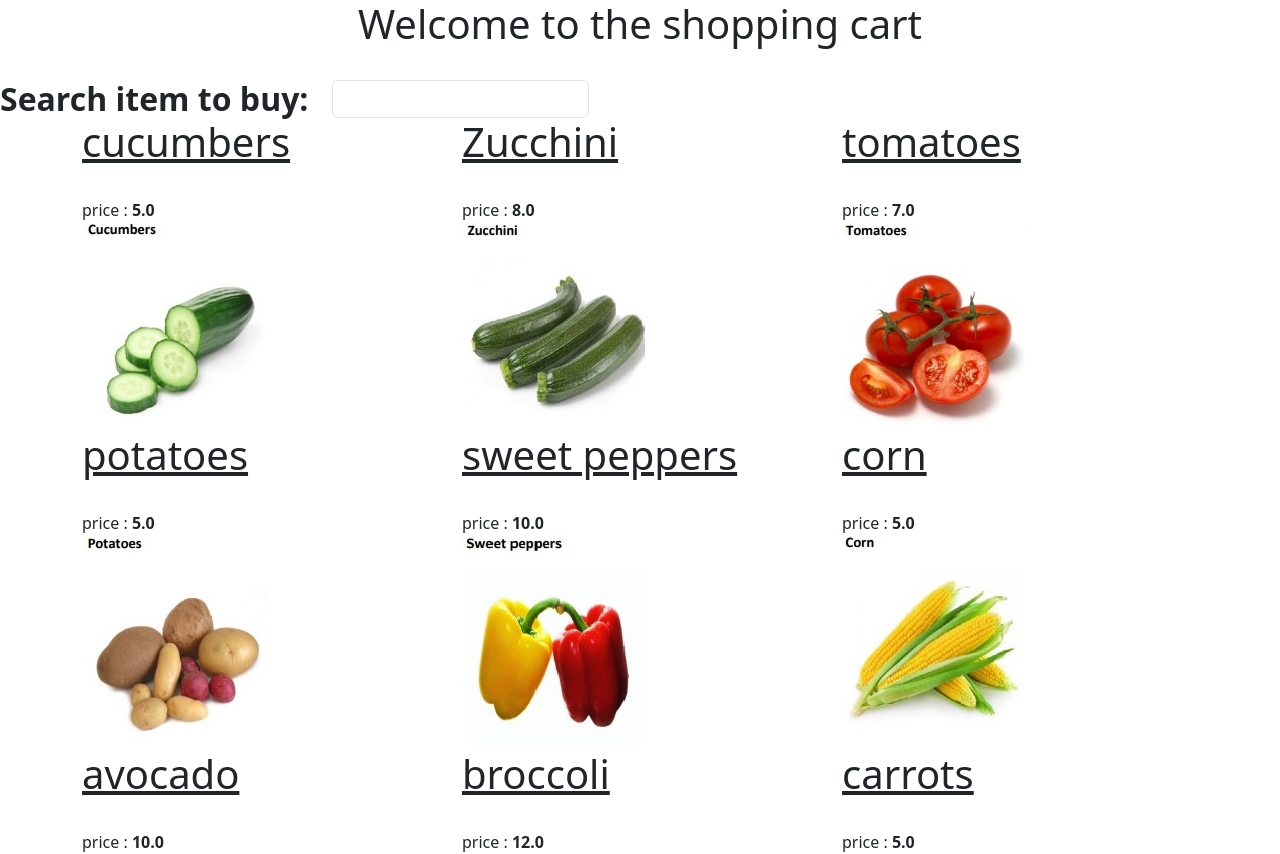
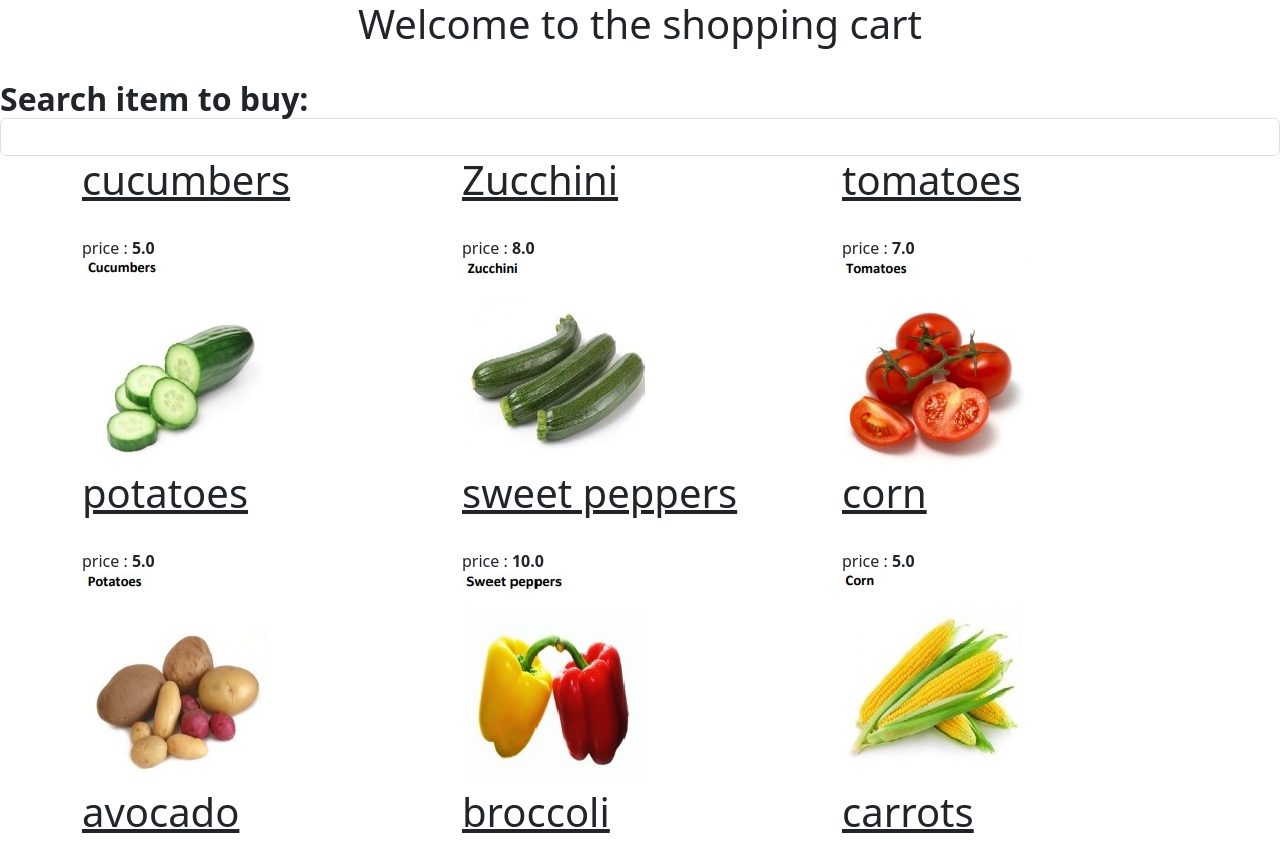
Before and after one commit to oferAngularJs/angularFeatures16, an Angular app: page /shoppingCart2 in a window 1280 px wide. Shown: the top 854 px of the page. Built offline with nearby package versions, Linux system fonts and the light colour scheme.

Commit message:
using correctly with computed

```diff
--- a/src/app/views/shopping-cart2/shopping-cart2.component.html
+++ b/src/app/views/shopping-cart2/shopping-cart2.component.html
@@ -7,23 +7,24 @@
   <app-item [item]="currentItem"></app-item>
 </div> -->
 <div class="row align-items-center">
-  <div class="col-auto">
-    <h2 class="mb-0"><b>Search item to buy:</b></h2>
-  </div>
-  <div class="col-auto">
-    <input type="text" class="form-control"  [(ngModel)]="name" />
-  </div>
-
+  <form>
+    <div class="col-auto">
+      <h2 class="mb-0"><b>Search item to buy:</b></h2>
+    </div>
+    <div class="col-auto">
+      <input type="text" class="form-control"  [(ngModel)]="name" name="name" />
+    </div>
+ </form>
 </div>
 
 <div class="container">
 <div class="row justify-center">
-  <div class="col-4" *ngFor="let currentItem of this.items(); let i = index">
+  <div class="col-4" *ngFor="let currentItem of this.filterItems(); let i = index">
     <app-item [item]="currentItem"></app-item>
     <div *ngIf="(i + 1) % 3 === 0" class="w-100"></div>
   </div>
-  <div class="col-4">
-    @for(currentItem of this.items();track currentItem.id;let i=$index) {
+  <!-- <div class="col-4">
+    @for(currentItem of items();track currentItem.id;let i=$index) {
       <app-item [item]="currentItem"></app-item>
       <div *ngIf="(i + 1) % 3 === 0" class="w-100"></div>
     }
@@ -31,6 +32,6 @@
 
 
 
-  </div>
+  </div> -->
 </div>
 </div>
--- a/src/app/views/shopping-cart2/shopping-cart2.component.ts
+++ b/src/app/views/shopping-cart2/shopping-cart2.component.ts
@@ -1,4 +1,4 @@
-import { Component, inject, model, signal } from '@angular/core';
+import { Component, computed, inject, model, signal } from '@angular/core';
 import { FormBuilder, FormsModule, ReactiveFormsModule } from '@angular/forms';
 import { VegetablesService } from '../../services/vegetables.service';
 import { Item } from '../../models/Item';
@@ -20,6 +20,9 @@ export class ShoppingCart2Component {
     vegetablesService = inject(VegetablesService);
     items = signal<Item[]>([]);
     name = signal('');
+    filterItems = computed(()=>{
+      return this.items().filter(i=>i.description.toLowerCase().includes(this.name()));
+    })
 
     ngOnInit(): void {
       // this.vegetablesService.getAll().subscribe(v=>{
@@ -33,6 +36,10 @@ export class ShoppingCart2Component {
     }
 
     search () : void {
+      /*
+      if we don't use the search button, the search called only once
+      and then filter done by the computed filter
+      */
       const filter : vegetablesFilter = {
         name : this.name()
       };
```
